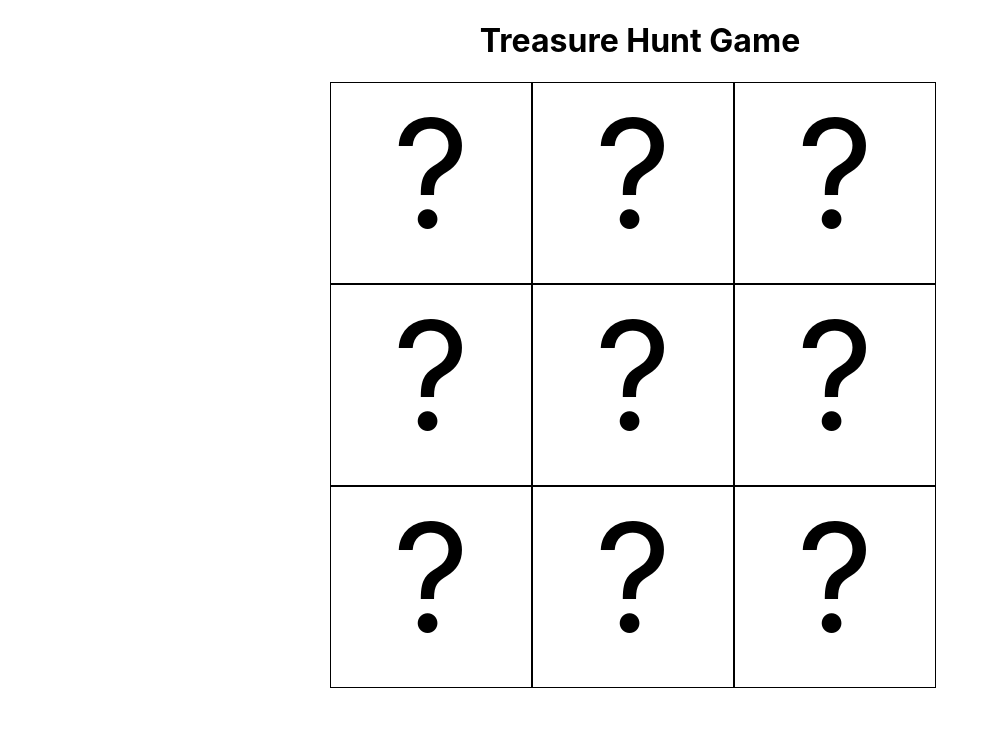
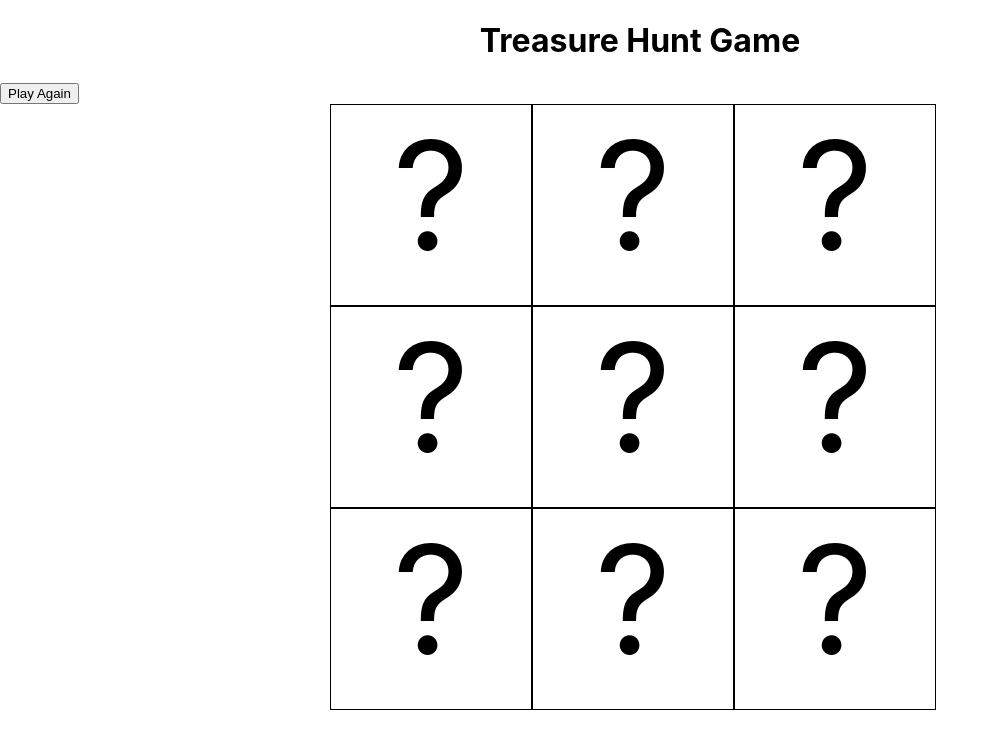
Before and after one commit to learn-academy-2023-alpha/treasure-hunt-cmnorrisii, a React (Create React App) app: page / in a window 1280 px wide. Shown: the top 748 px of the page, without its empty margins (0-999 px from the left). Built offline with nearby package versions, Linux system fonts and the light colour scheme.

Commit message:
added a play again button that resets state

```diff
--- a/src/App.js
+++ b/src/App.js
@@ -1,53 +1,49 @@
-import React, { useState } from "react"
-import "./App.css"
-import Square from "./components/Square"
-
+import React, { useState } from "react";
+import "./App.css";
+import Square from "./components/Square";
 
 const App = () => {
-  const [board, setBoard] = useState([
-    "?",
-    "?",
-    "?",
-    "?",
-    "?",
-    "?",
-    "?",
-    "?",
-    "?"
-  ])
-const [treasureLocation, setTreasureLocation] = useState(Math.floor(Math.random() * board.length))
-const [bombLocation, setBombLocation] = useState(Math.floor(Math.random() * board.length))
+  const defaultBoard = new Array(9).fill("?");
+  const [board, setBoard] = useState(defaultBoard);
+  const [treasureLocation, setTreasureLocation] = useState(
+    Math.floor(Math.random() * board.length)
+  );
+  const [bombLocation, setBombLocation] = useState(
+    Math.floor(Math.random() * board.length)
+  );
   const handleGamePlay = (index) => {
     // alert(index)
-    let updatedBoard = [...board]
-    if(index === treasureLocation) {
-      updatedBoard[index] = "🍩"
-      setBoard(updatedBoard)
+    let updatedBoard = [...board];
+    if (index === treasureLocation) {
+      updatedBoard[index] = "🍩";
+      setBoard(updatedBoard);
     } else if (index === bombLocation) {
-      updatedBoard[index] = "🏴‍☠️"
-      setBoard(updatedBoard)
+      updatedBoard[index] = "🏴‍☠️";
+      setBoard(updatedBoard);
     } else {
-      updatedBoard[index] = "🌴"
-      setBoard(updatedBoard)
+      updatedBoard[index] = "🌴";
+      setBoard(updatedBoard);
     }
-  }
+  };
+
   return (
     <>
       <h1>Treasure Hunt Game</h1>
-      <div className = "gameboard">
-      {board.map((value, index) => {
-        return (
-          <Square
-          value = {value}
-          key = {index}
-          index = {index}
-          handleGamePlay = {handleGamePlay}
-          />
-        )
-      })}
+      <button onClick={() => setBoard(defaultBoard)}>Play Again</button>
+      <div className="gameboard">
+        {board.map((value, index) => {
+          return (
+            <Square
+              value={value}
+              key={index}
+              index={index}
+              handleGamePlay={handleGamePlay}
+            />
+          );
+        })}
       </div>
     </>
-  )
-}
+  );
+};
 
-export default App
+export default App;
```
Also changed, not shown: 1 other file (tests, documents, lock files or other folders).
